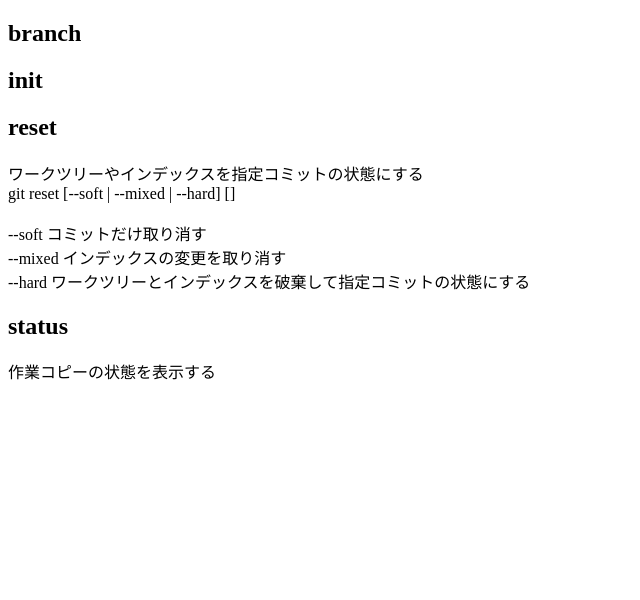
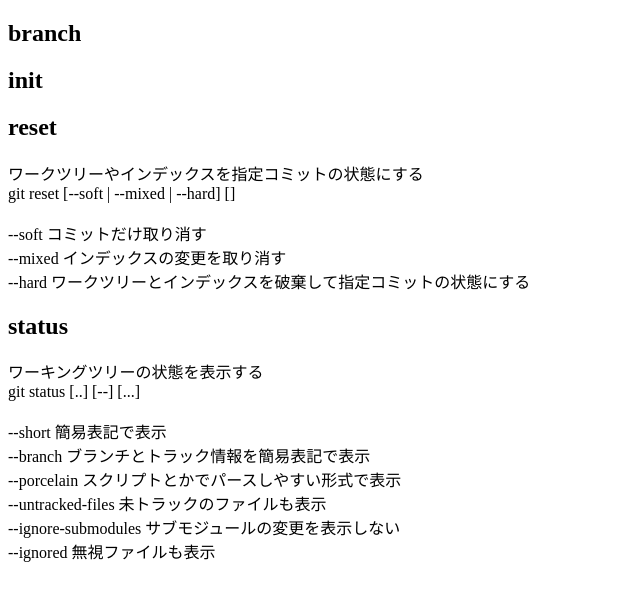
Before and after one commit to ebc-2in2crc/scmbc_tokyo_2, a plain HTML site: page index.html in a window 1280 px wide. Shown: the whole page, without its empty margins (0-640 px from the left). Drawn offline with Linux system fonts and the light colour scheme.

Commit message:
statusの説明を追加

```diff
--- a/index.html
+++ b/index.html
@@ -18,6 +18,16 @@
 	--hard ワークツリーとインデックスを破棄して指定コミットの状態にする<br>
 
 	<h2>status</h2>
-	<p>作業コピーの状態を表示する</p>
+	ワーキングツリーの状態を表示する<br>
+	git status [<options>..] [--] [<pathspec>...]<br>
+	<br>
+	--short 簡易表記で表示<br>
+	--branch ブランチとトラック情報を簡易表記で表示<br>
+	--porcelain スクリプトとかでパースしやすい形式で表示<br>
+	--untracked-files 未トラックのファイルも表示<br>
+	--ignore-submodules サブモジュールの変更を表示しない<br>
+	--ignored 無視ファイルも表示<br>
+
+
 </body>
 </html>
```
